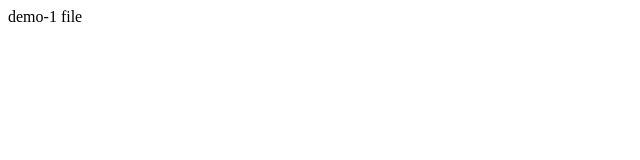
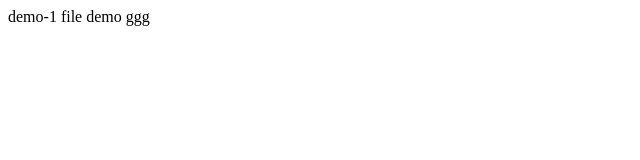
Before and after one commit to Ekzek1/demo-1, a plain HTML site: page index.html in a window 1280 px wide. Shown: the full height of the page, 0-640 px from the left. Drawn offline with Linux system fonts and the light colour scheme.

Commit message:
two coomit

```diff
--- a/index.html
+++ b/index.html
@@ -8,6 +8,7 @@
 </head>
 <body>
     demo-1 file
-
+    demo
+    ggg
 </body>
 </html>
```
